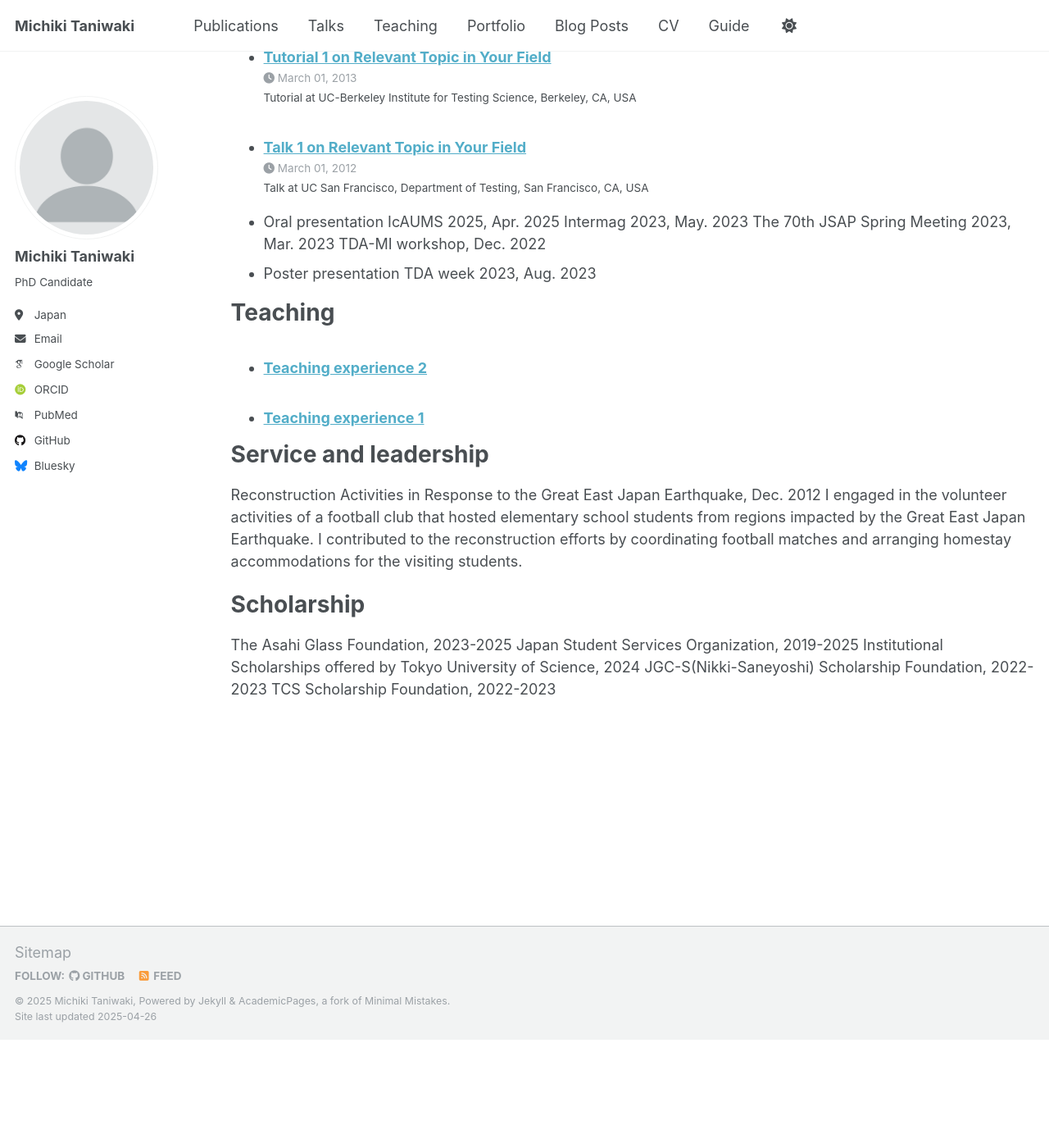
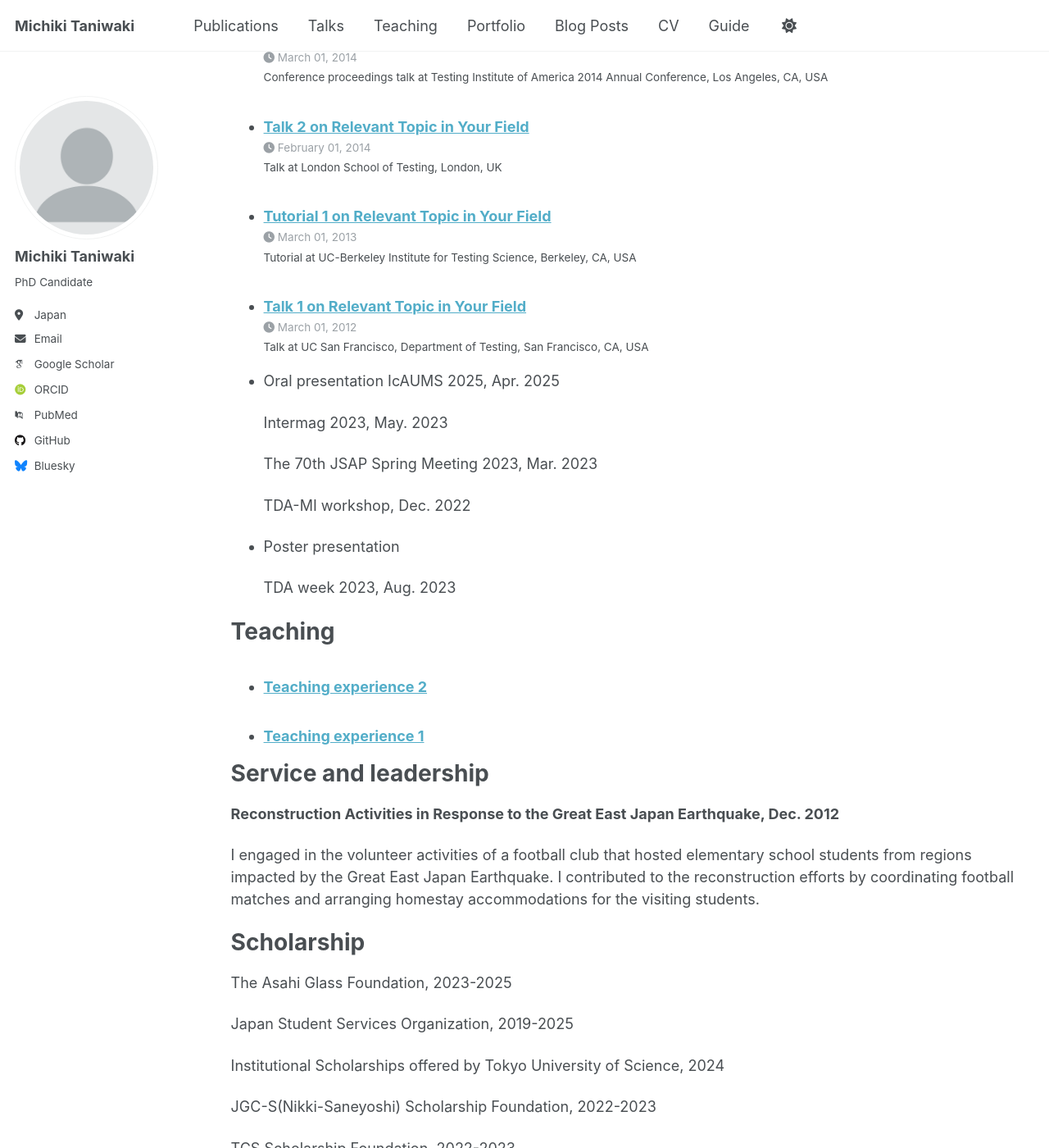
Before and after one commit to MiTaniwaki/MTaniwaki, a Jekyll site: the page built from _pages/cv.md, in a window 1280 px wide and 1400 px high, scrolled down 1642 px. Shown: the whole window at 82% size. Built offline with Jekyll 4.4.1, drawn with Linux system fonts in a browser that asks for light colours; some web fonts are replaced; before the commit the page ends 2910 px from its top, so only the background shows below that; some of the changed text lies outside the part shown.

Commit message:
#2 updated the contents

```diff
--- a/_pages/cv.md
+++ b/_pages/cv.md
@@ -14,17 +14,22 @@ Education
 * Ph.D Candidate
 
 * Master of Science in Materials Science and Technology, Tokyo University of Science, Tokyo, Japan, 2023-2025
+
   Master Thesis: Topological Data Analysis for Configurational Properties in Skrymion lattice systems: Persistent Homology
 
 * Bachelor of Science in Materials Science and Technology, Tokyo University of Science, Tokyo, Japan, 2019-2023
+
   Bachelor Thesis: Analysis of Magnetization Reversal Process of Non-Oriented Electrical Steel by Extended Landau Free Energy Model
 
 
 Work experience
 ======
 * Professor Mathias Kläui’s Research Group at the JGU Institute of Physics	03/2024 – 11/2024
+
   Topological Data Analysis for Skyrmion lattice
+
 * Randeft Inc. 2022-2024
+
   Python-based projects that supported data analysis tasks
 
 
@@ -51,10 +56,15 @@ Talks
 
 * Oral presentation
   IcAUMS 2025, Apr. 2025
+
   Intermag 2023, May. 2023
+
   The 70th JSAP Spring Meeting 2023, Mar. 2023
+
   TDA-MI workshop, Dec. 2022
+
 * Poster presentation
+
   TDA week 2023, Aug. 2023
 
 Teaching
@@ -66,13 +76,18 @@ Teaching
 
 Service and leadership
 ======
-Reconstruction Activities in Response to the Great East Japan Earthquake, Dec. 2012
+**Reconstruction Activities in Response to the Great East Japan Earthquake, Dec. 2012**
+
 I engaged in the volunteer activities of a football club that hosted elementary school students from regions impacted by the Great East Japan Earthquake. I contributed to the reconstruction efforts by coordinating football matches and arranging homestay accommodations for the visiting students.
 
 Scholarship
 ======
 The Asahi Glass Foundation,	2023-2025
+
 Japan Student Services Organization,	2019-2025
+
 Institutional Scholarships offered by Tokyo University of Science,	2024
+
 JGC-S(Nikki-Saneyoshi) Scholarship Foundation, 2022-2023
+
 TCS Scholarship Foundation, 2022-2023
```
